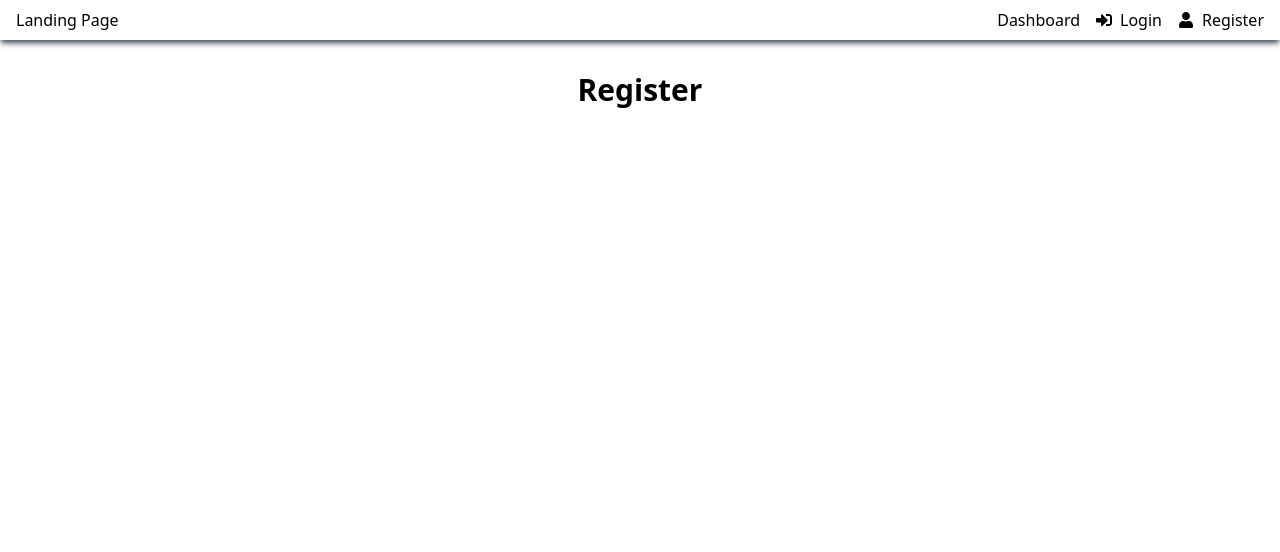
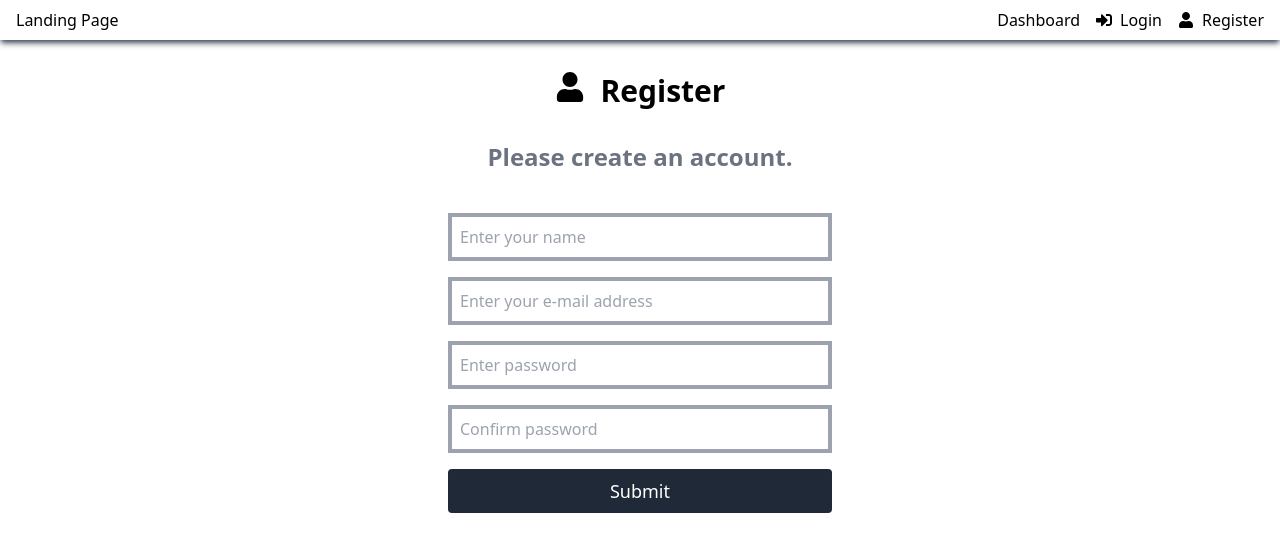
Before and after one commit to DanielaKuester/productivity-toolbox, a Next.js app: page /register in a window 1280 px wide. Shown: the top 552 px of the page. Built offline with nearby package versions, Linux system fonts and the light colour scheme.

Commit message:
Add: Form with input fields and submit button

```diff
--- a/pages/register.jsx
+++ b/pages/register.jsx
@@ -1,22 +1,82 @@
 import React from 'react'
 import Header from '@/components/Header'
 import { useState, useEffect } from 'react'
+import { FaUser } from 'react-icons/fa'
 
 function Register() {
 	const [formData, setFormData] = useState({
-		name: '',
-		email: '',
-		password: '',
-		password2: ''
+		name: "",
+		email: "",
+		password: "",
+		password2: ""
 	})
 
+	const { name, email, password, password2 } = formData;
+
+	const onChange = () => {}
+
 	return (
-		<div>
-			<Header/>
-			<h1 className="text-3xl p-8 font-bold text-black text-center">
-				Register
-			</h1>
-		</div>
+		<>
+			<section className="heading">
+				<Header/>
+				<h1 className="flex items-center justify-center items-baseline text-3xl p-8 font-bold text-black text-center">
+					<FaUser />
+					<span className="pl-4">Register</span>
+				</h1>
+				<p className="text-center text-2xl mb-6 font-bold text-gray-500">Please create an account.</p>
+			</section>
+			<section className="form flex">
+				<form className="mx-auto">
+					<div className="form-group">
+						<input
+							type="text"
+							className="form-control p-2 mt-4 w-96 border-solid border-4 border-gray-400"
+							id="name"
+							name="name"
+							value={name}
+							placeholder="Enter your name"
+							onChange={onChange}
+						/>
+					</div>
+					<div className="form-group">
+						<input
+							type="email"
+							className="form-control p-2 mt-4 w-96 border-solid border-4 border-gray-400"
+							id="email"
+							name="email"
+							value={email}
+							placeholder="Enter your e-mail address"
+							onChange={onChange}
+						/>
+					</div>
+					<div className="form-group">
+						<input
+							type="password"
+							className="form-control p-2 mt-4 w-96 border-solid border-4 border-gray-400"
+							id="password"
+							name="password"
+							value={password}
+							placeholder="Enter password"
+							onChange={onChange}
+						/>
+					</div>
+					<div className="form-group">
+						<input
+							type="password"
+							className="form-control p-2 mt-4 w-96 border-solid border-4 border-gray-400"
+							id="password2"
+							name="password2"
+							value={password2}
+							placeholder="Confirm password"
+							onChange={onChange}
+						/>
+					</div>
+					<div className="form-group">
+						<button type="submit" className="p-2 mt-4 w-96 bg-gray-800 text-white text-lg rounded">Submit</button>
+					</div>
+				</form>
+			</section>
+		</>
 	)
 }
 
```
